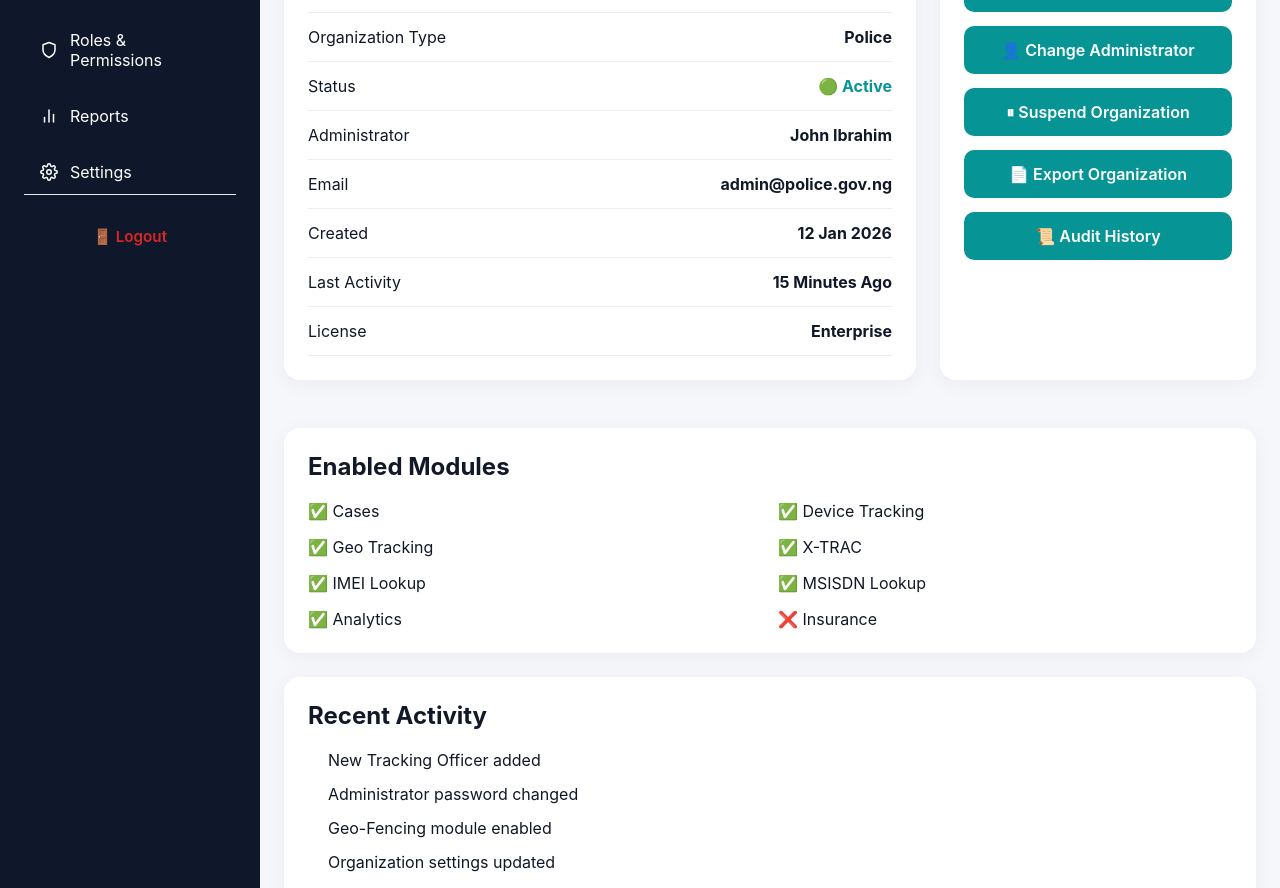
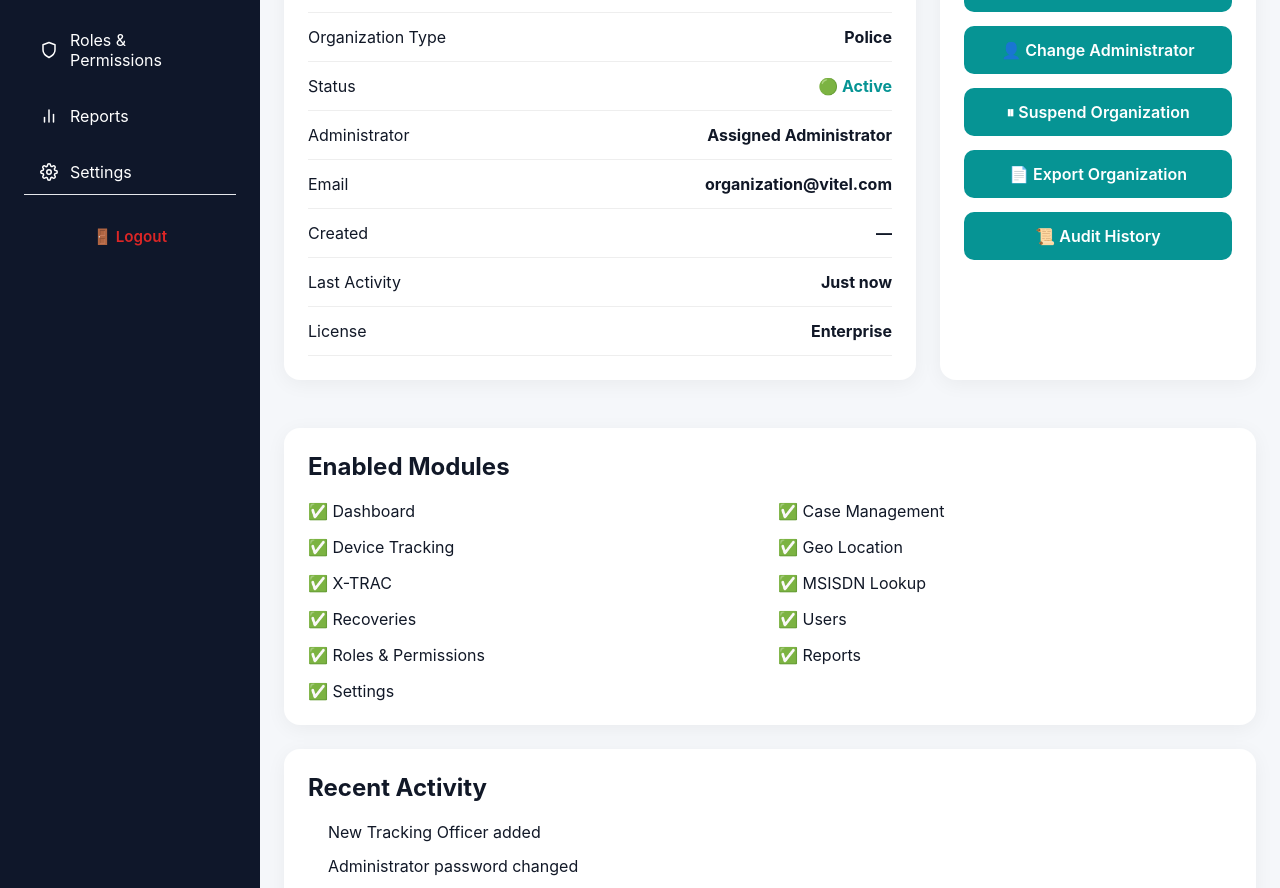
Before and after one commit to Trevkkys/vitel-securephone-web, a React (Vite) app: page /dashboard/organizations/1 in a window 1280 px wide. Shown: the part 578-1466 px from the top of the page. Built offline with nearby package versions, Linux system fonts and the light colour scheme; sample sign-in values are in the browser's storage.

Commit message:
polish and handbook

```diff
--- /dev/null
+++ b/src/config/organizations.ts
@@ -0,0 +1,71 @@
+export interface Organization {
+    id: number;
+    name: string;
+    type: "Police" | "Insurance" | "Internal";
+    users: number;
+    portal: string;
+    status: "Active" | "Suspended";
+    enabledModules: string[];
+}
+
+export const organizations: Organization[] = [
+    {
+        id: 1,
+        name: "Nigeria Police Force",
+        type: "Police",
+        users: 154,
+        portal: "police.vitelsecurephone.com",
+        status: "Active",
+        enabledModules: [
+            "Dashboard",
+            "Case Management",
+            "Device Tracking",
+            "Geo Location",
+            "X-TRAC",
+            "MSISDN Lookup",
+            "Recoveries",
+            "Users",
+            "Roles & Permissions",
+            "Reports",
+            "Settings",
+        ],
+    },
+
+    {
+        id: 2,
+        name: "Leadway Insurance",
+        type: "Insurance",
+        users: 67,
+        portal: "insurance.vitelsecurephone.com",
+        status: "Active",
+        enabledModules: [
+            "Dashboard",
+            "Claims",
+            "Recoveries",
+            "Users",
+            "Roles & Permissions",
+            "Reports",
+            "Settings",
+        ],
+    },
+
+    {
+        id: 3,
+        name: "Vitel SecurePhone Operations",
+        type: "Internal",
+        users: 28,
+        portal: "staff.vitelsecurephone.com",
+        status: "Active",
+        enabledModules: [
+            "Dashboard",
+            "Customers",
+            "Devices",
+            "Monitoring",
+            "Support",
+            "Users",
+            "Roles",
+            "Reports",
+            "Settings",
+        ],
+    },
+];
--- a/src/features/organizations/pages/OrganizationActivityPage/OrganizationActivityPage.tsx
+++ b/src/features/organizations/pages/OrganizationActivityPage/OrganizationActivityPage.tsx
@@ -1,11 +1,20 @@
-import { useNavigate } from "react-router-dom";
+import { useNavigate, useParams } from "react-router-dom";
 import Button from "../../../../components/ui/Button/Button";
 import OrganizationHeader from "../../../../components/common/OrganizationHeader/OrganizationHeader";
 import styles from "./OrganizationActivityPage.module.css";
+import { getOrganization } from "../../../../utils/getOrganization";
 
 function OrganizationActivityPage() {
 
     const navigate = useNavigate();
+
+    const { organizationId } = useParams();
+
+const organization = getOrganization(organizationId!);
+
+if (!organization) {
+    return <h2>Organization not found.</h2>;
+}
 
     const activities = [
 
@@ -39,9 +48,9 @@ function OrganizationActivityPage() {
             <div className={styles.spacing} />
 
             <OrganizationHeader
-                title="Nigeria Police Force"
-                subtitle="Police Organization Portal"
-            />
+    title={organization.name}
+    subtitle={`${organization.type} Organization Portal`}
+/>
 
             {activities.map((group) => (
 
--- a/src/features/organizations/pages/OrganizationAdministratorPage/OrganizationAdministratorPage.tsx
+++ b/src/features/organizations/pages/OrganizationAdministratorPage/OrganizationAdministratorPage.tsx
@@ -1,10 +1,18 @@
-import { useNavigate } from "react-router-dom";
+import { useNavigate, useParams } from "react-router-dom";
 import Button from "../../../../components/ui/Button/Button";
 import OrganizationHeader from "../../../../components/common/OrganizationHeader/OrganizationHeader";
 import styles from "./OrganizationAdministratorPage.module.css";
+import { getOrganization } from "../../../../utils/getOrganization";
 
 function OrganizationAdministratorPage() {
     const navigate = useNavigate();
+    const { organizationId } = useParams();
+
+const organization = getOrganization(organizationId!);
+
+if (!organization) {
+    return <h2>Organization not found.</h2>;
+}
 
     return (
         <>
@@ -15,8 +23,8 @@ function OrganizationAdministratorPage() {
             <div className={styles.spacing} />
 
             <OrganizationHeader
-                title="Nigeria Police Force"
-                subtitle="Police Organization Portal"
+    title={organization.name}
+    subtitle={`${organization.type} Organization Portal`}
 />
 
             <div className={styles.panel}>
@@ -25,29 +33,28 @@ function OrganizationAdministratorPage() {
 
                 <div className={styles.infoRow}>
     <span>Full Name</span>
-                    <strong>John Ibrahim</strong>
+    <strong>Assigned Administrator</strong>
 </div>
 
 <div className={styles.infoRow}>
     <span>Email</span>
-                    <strong>john.ibrahim@police.gov.ng</strong>
+    <strong>administrator@vitel.com</strong>
 </div>
 
 <div className={styles.infoRow}>
     <span>Phone Number</span>
-                    <strong>+234 801 234 5678</strong>
+    <strong>+234 XXX XXX XXXX</strong>
 </div>
 
 <div className={styles.infoRow}>
     <span>Last Login</span>
-                    <strong>Today • 09:24 AM</strong>
+    <strong>Recently</strong>
 </div>
 
 <div className={styles.infoRow}>
     <span>Status</span>
-                    <strong>Active</strong>
+    <strong>{organization.status}</strong>
 </div>
-
             </div>
 
             <div className={styles.panel}>
--- a/src/features/organizations/pages/OrganizationModulesPage/OrganizationModulesPage.tsx
+++ b/src/features/organizations/pages/OrganizationModulesPage/OrganizationModulesPage.tsx
@@ -1,74 +1,128 @@
-import { useNavigate } from "react-router-dom";
+import { useNavigate, useParams } from "react-router-dom";
 import { useState } from "react";
+
 import Toggle from "../../../../components/ui/Toggle/Toggle";
 import Button from "../../../../components/ui/Button/Button";
 import OrganizationHeader from "../../../../components/common/OrganizationHeader/OrganizationHeader";
+
+import { getOrganization } from "../../../../utils/getOrganization";
+
 import styles from "./OrganizationModulesPage.module.css";
 
 function OrganizationModulesPage() {
     const navigate = useNavigate();
+    const { organizationId } = useParams();
 
-    const [modules, setModules] = useState([
+    const organization = getOrganization(organizationId ?? "");
+
+    const allModules = [
+        {
+            name: "Dashboard",
+            description: "Organization dashboard",
+        },
+        {
+            name: "Case Management",
+            description: "Investigation workflow",
+        },
+        {
+            name: "Devices",
+            description: "Device management",
+        },
+        {
+            name: "Organizations",
+            description: "Organization management",
+        },
         {
             name: "Device Tracking",
             description: "Track stolen devices",
-            enabled: true,
         },
         {
             name: "Geo Location",
             description: "Live GPS detection",
-            enabled: true,
         },
         {
             name: "X-TRAC",
             description: "Network tracking",
-            enabled: true,
+        },
+        {
+            name: "MSISDN Lookup",
+            description: "Subscriber lookup",
         },
         {
             name: "IMEI Lookup",
             description: "Search IMEI database",
-            enabled: true,
-        },
-        {
-            name: "MSISDN Lookup",
-            description: "Subscriber lookup",
-            enabled: true,
         },
         {
             name: "Device Blacklisting",
             description: "Blacklist stolen devices",
-            enabled: true,
+        },
+        {
+            name: "Recoveries",
+            description: "Recovery operations",
+        },
+        {
+            name: "Claims",
+            description: "Insurance claims",
+        },
+        {
+            name: "Customers",
+            description: "Customer management",
+        },
+        {
+            name: "Monitoring",
+            description: "Platform monitoring",
+        },
+        {
+            name: "Support",
+            description: "Support centre",
+        },
+        {
+            name: "Users",
+            description: "User management",
+        },
+        {
+            name: "Roles & Permissions",
+            description: "Access control",
         },
         {
             name: "Analytics",
-            description: "Platform analytics",
-            enabled: true,
+            description: "Analytics dashboard",
         },
         {
-            name: "Case Management",
-            description: "Investigation workflow",
-            enabled: true,
+            name: "Reports",
+            description: "Generate reports",
         },
         {
-            name: "Insurance Claims",
-            description: "Insurance claims module",
-            enabled: false,
+            name: "Audit Logs",
+            description: "System audit trail",
         },
         {
-            name: "Customer Portal",
-            description: "Subscriber self-service portal",
-            enabled: false,
+            name: "Settings",
+            description: "Organization settings",
         },
-    ]);
+    ];
+
+    const [modules, setModules] = useState(
+        allModules.map((module) => ({
+            ...module,
+            enabled: organization
+                ? organization.enabledModules.includes(module.name)
+                : false,
+        }))
+    );
+
+    if (!organization) {
+        return <h2>Organization not found.</h2>;
+    }
 
     const toggleModule = (index: number) => {
         setModules((prev) =>
             prev.map((module, i) =>
                 i === index
                     ? {
-                        ...module,
-                        enabled: !module.enabled,
-                    }
+                          ...module,
+                          enabled: !module.enabled,
+                      }
                     : module
             )
         );
@@ -83,56 +137,41 @@ function OrganizationModulesPage() {
             <div className={styles.spacing} />
 
             <OrganizationHeader
-                title="Nigeria Police Force"
-                subtitle="Police Organization Portal"
+                title={organization.name}
+                subtitle={`${organization.type} Organization Portal`}
             />
 
             <div className={styles.panel}>
-
-                <h2>Enabled Platform Modules</h2>
+                <h2>Platform Modules</h2>
 
                 <div className={styles.moduleList}>
-
                     {modules.map((module, index) => (
-
                         <div
                             key={module.name}
                             className={styles.moduleCard}
                         >
-
                             <div>
-
                                 <h3>{module.name}</h3>
 
                                 <p>{module.description}</p>
-
                             </div>
 
                             <Toggle
                                 checked={module.enabled}
-                                onChange={() =>
-                                    toggleModule(index)
-                                }
+                                onChange={() => toggleModule(index)}
                             />
-
                         </div>
-
                     ))}
-
                 </div>
 
                 <div className={styles.actions}>
-
                     <div className={styles.saveButton}>
                         <Button>
                             Save Configuration
                         </Button>
                     </div>
-
                 </div>
-
             </div>
-
         </>
     );
 }
--- a/src/features/organizations/pages/OrganizationOverviewPage/OrganizationOverviewPage.tsx
+++ b/src/features/organizations/pages/OrganizationOverviewPage/OrganizationOverviewPage.tsx
@@ -1,56 +1,20 @@
-import { useNavigate } from "react-router-dom";
+import { useNavigate, useParams } from "react-router-dom";
 import SummaryCard from "../../../../components/common/SummaryCard/SummaryCard";
 import Button from "../../../../components/ui/Button/Button";
+import OrganizationHeader from "../../../../components/common/OrganizationHeader/OrganizationHeader";
 import styles from "./OrganizationOverviewPage.module.css";
-import { useParams } from "react-router-dom";
-import OrganizationHeader from "../../../../components/common/OrganizationHeader/OrganizationHeader";
+
+import { getOrganization } from "../../../../utils/getOrganization";
 
 function OrganizationOverviewPage() {
     const navigate = useNavigate();
     const { organizationId } = useParams();
 
-    const organizationData = {
-        "1": {
-            name: "Nigeria Police Force",
-            subtitle: "Police Organization Portal",
-            portal: "police.vitelsecurephone.com",
-            type: "Police",
-            admin: "John Ibrahim",
-            email: "admin@police.gov.ng",
-            status: "Active",
-            created: "12 Jan 2026",
-            lastActivity: "15 Minutes Ago",
-        },
+const organization = getOrganization(organizationId!);
 
-        "2": {
-            name: "Leadway Insurance",
-            subtitle: "Insurance Organization Portal",
-            portal: "insurance.vitelsecurephone.com",
-            type: "Insurance",
-            admin: "Linda Okoye",
-            email: "admin@leadway.ng",
-            status: "Active",
-            created: "20 Jan 2026",
-            lastActivity: "8 Minutes Ago",
-        },
-
-        "3": {
-            name: "Vitel SecurePhone Operations",
-            subtitle: "Internal Operations Portal",
-            portal: "vitel.vitelsecurephone.com",
-            type: "Internal",
-            admin: "Martin Mek",
-            email: "admin@vitel.com",
-            status: "Active",
-            created: "01 Jan 2026",
-            lastActivity: "2 Minutes Ago",
-        },
-    };
-
-    const organization =
-        organizationData[
-        organizationId as keyof typeof organizationData
-        ];
+if (!organization) {
+    return <h2>Organization not found.</h2>;
+}
 
     return (
         <>
@@ -61,9 +25,9 @@ function OrganizationOverviewPage() {
             <div className={styles.spacing} />
 
             <OrganizationHeader
-                title={organization.name}
-                subtitle={organization.subtitle}
-            />
+    title={organization.name}
+    subtitle={`${organization.type} Organization Portal`}
+/>
 
             <div className={styles.summary}>
 
@@ -114,22 +78,23 @@ function OrganizationOverviewPage() {
 
                     <div className={styles.infoRow}>
                         <span>Administrator</span>
-                        <strong>{organization.admin}</strong>
+                        <strong>Assigned Administrator</strong>
                     </div>
 
                     <div className={styles.infoRow}>
                         <span>Email</span>
-                        <strong>{organization.email}</strong>
+                        <strong>organization@vitel.com</strong>
+
                     </div>
 
                     <div className={styles.infoRow}>
                         <span>Created</span>
-                        <strong>{organization.created}</strong>
+                        <strong>—</strong>
                     </div>
 
                     <div className={styles.infoRow}>
                         <span>Last Activity</span>
-                        <strong>{organization.lastActivity}</strong>
+                       <strong>Just now</strong>
                     </div>
 
                     <div className={styles.infoRow}>
@@ -147,7 +112,7 @@ function OrganizationOverviewPage() {
 
                         <Button
                             onClick={() =>
-                                navigate("/dashboard/organizations/1/modules")
+                               navigate(`/dashboard/organizations/${organization.id}/modules`)
                             }
                         >
                             ⚙ Configure Modules
@@ -155,7 +120,7 @@ function OrganizationOverviewPage() {
 
                         <Button
                             onClick={() =>
-                                navigate("/dashboard/organizations/1/administrator")
+                                navigate(`/dashboard/organizations/${organization.id}/administrator`)
                             }
                         >
                             👤 Change Administrator
@@ -195,17 +160,10 @@ function OrganizationOverviewPage() {
                 <h2>Enabled Modules</h2>
 
                 <div className={styles.modules}>
-
-                    <div>✅ Cases</div>
-                    <div>✅ Device Tracking</div>
-                    <div>✅ Geo Tracking</div>
-                    <div>✅ X-TRAC</div>
-                    <div>✅ IMEI Lookup</div>
-                    <div>✅ MSISDN Lookup</div>
-                    <div>✅ Analytics</div>
-                    <div>❌ Insurance</div>
-
-                </div>
+    {organization.enabledModules.map((module) => (
+        <div key={module}>✅ {module}</div>
+    ))}
+</div>
 
             </div>
 
--- a/src/features/organizations/pages/OrganizationsPage/OrganizationsPage.tsx
+++ b/src/features/organizations/pages/OrganizationsPage/OrganizationsPage.tsx
@@ -1,5 +1,5 @@
 import styles from "./OrganizationsPage.module.css";
-
+import { organizations } from "../../../../config/organizations";
 import ActionMenu from "../../../../components/ui/ActionMenu/ActionMenu";
 import PageHeader from "../../../../components/common/PageHeader/PageHeader";
 import Button from "../../../../components/ui/Button/Button";
@@ -10,33 +10,6 @@ import { useNavigate } from "react-router-dom";
 function OrganizationsPage() {
 
     const navigate = useNavigate();
-
-    const organizations = [
-        {
-            id: 1,
-            name: "Nigeria Police Force",
-            type: "Police",
-            users: 154,
-            portal: "police.vitelsecurephone.com",
-            status: "Active",
-        },
-        {
-            id: 2,
-            name: "Leadway Insurance",
-            type: "Insurance",
-            users: 67,
-            portal: "insurance.vitelsecurephone.com",
-            status: "Active",
-        },
-        {
-            id: 3,
-            name: "Vitel SecurePhone Operations",
-            type: "Internal",
-            users: 28,
-            portal: "staff.vitelsecurephone.com",
-            status: "Active",
-        },
-    ];
 
     return (
         <>
--- /dev/null
+++ b/src/utils/getOrganization.ts
@@ -0,0 +1,7 @@
+import { organizations } from "../config/organizations";
+
+export function getOrganization(id: number | string) {
+    return organizations.find(
+        (organization) => organization.id === Number(id)
+    );
+}
```
Also changed, not shown: 1 other file (tests, documents, lock files or other folders). Lines whose indentation alone changed are shown as unchanged.
